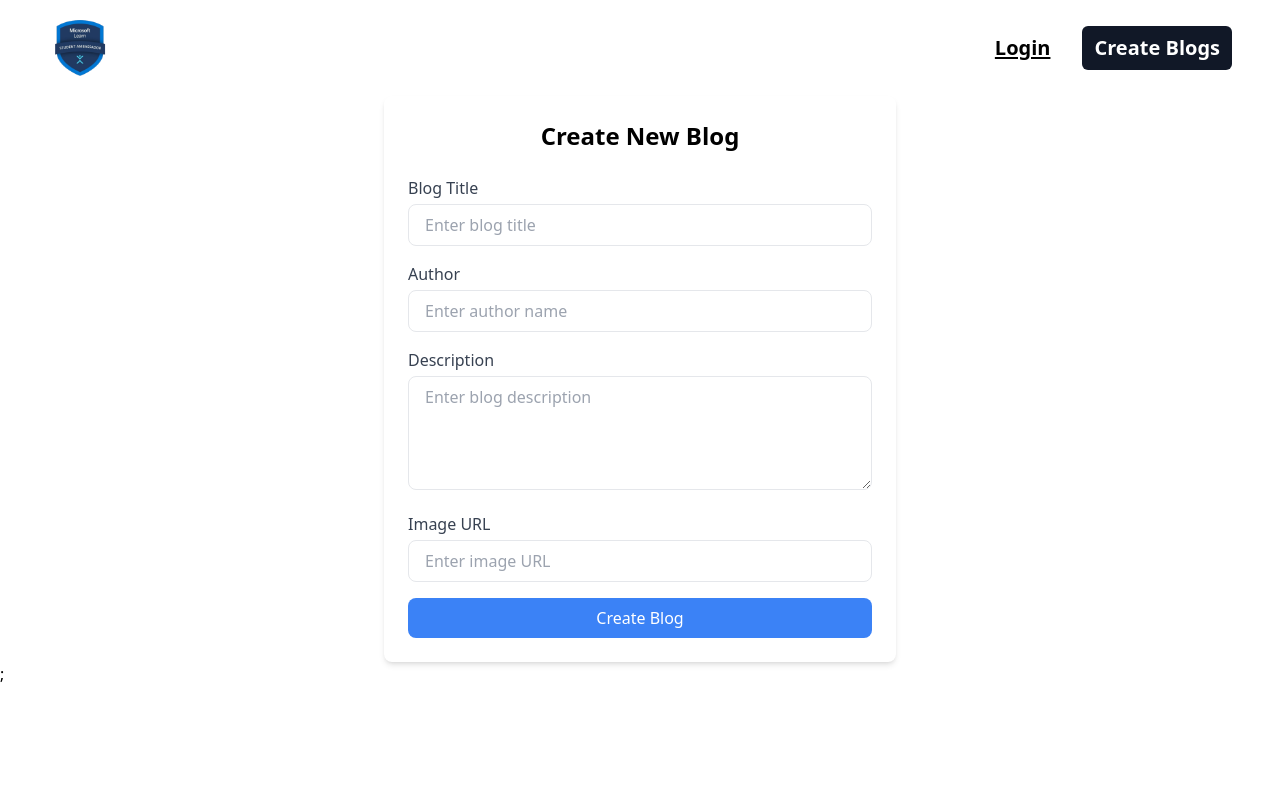
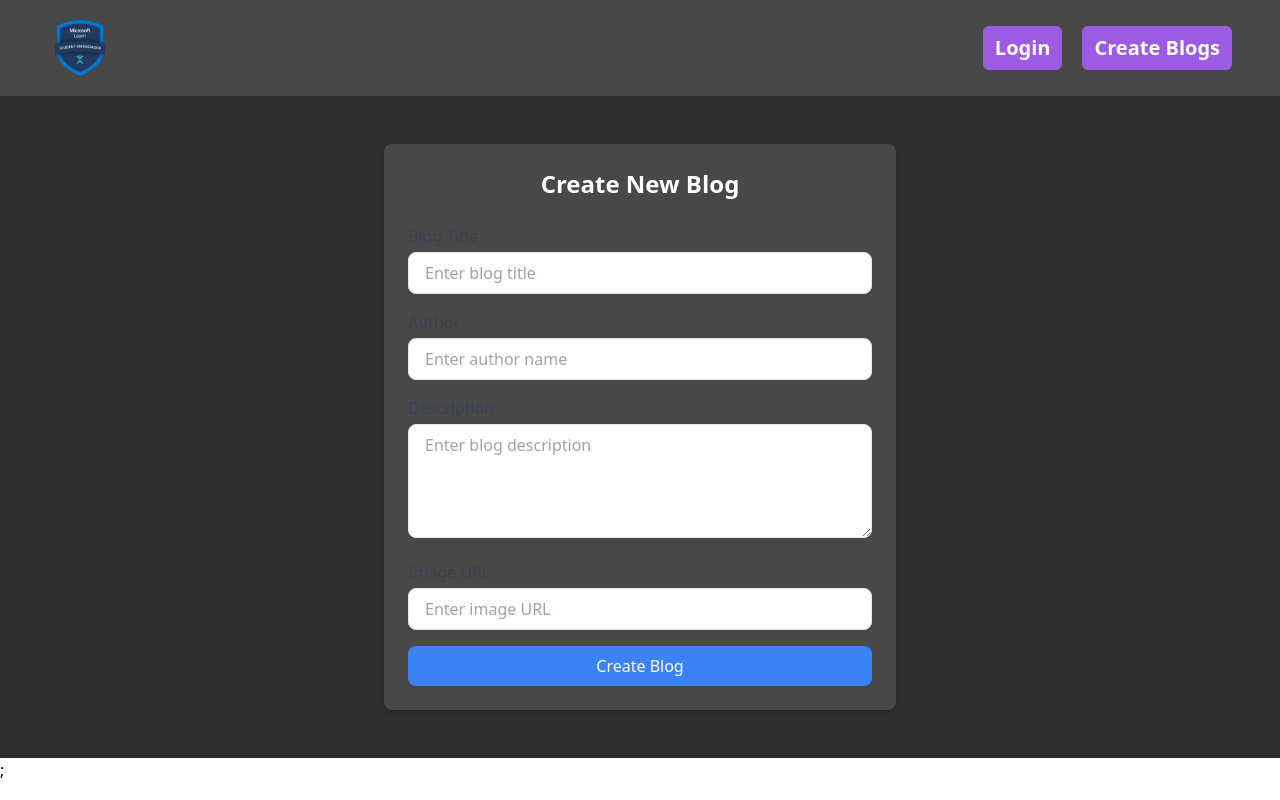
Before and after one commit to MLSAKIIT/devblogs-frontend, a React (Vite) app: page /create in a window 1280 px wide. Built offline with nearby package versions, Linux system fonts and the light colour scheme.

Commit message:
changed theme

```diff
--- a/src/components/BlogForm.jsx
+++ b/src/components/BlogForm.jsx
@@ -1,4 +1,4 @@
-import React, { useState } from "react";
+import { useState } from "react";
 
 const BlogForm = ({ onCreateBlog }) => {
   const [title, setTitle] = useState("");
@@ -26,8 +26,10 @@ const BlogForm = ({ onCreateBlog }) => {
   };
 
   return (
-    <div className="max-w-lg mx-auto bg-white p-6 rounded-lg shadow-md">
-      <h2 className="text-2xl font-bold mb-6 text-center">Create New Blog</h2>
+    <div className="max-w-lg mx-auto bg-secondary p-6 rounded-lg shadow-md">
+      <h2 className="text-2xl font-bold mb-6 text-white text-center">
+        Create New Blog
+      </h2>
       <form onSubmit={handleSubmit}>
         <div className="mb-4">
           <label htmlFor="title" className="block text-gray-700">
--- a/src/components/Footer.jsx
+++ b/src/components/Footer.jsx
@@ -2,7 +2,7 @@
 
 const Footer = () => {
   return (
-    <footer className="bg-gray-900 text-white py-12">
+    <footer className="bg-secondary text-white py-12">
       <div className="container mx-auto text-center">
         <h2 className="text-xl font-bold mb-4">
           Let’s get started on something great
@@ -10,7 +10,7 @@ const Footer = () => {
         <p className="mb-8">
           Join 4,000+ startups already growing with Untitled.
         </p>
-        <button className="px-4 py-2 bg-indigo-600 text-white rounded-lg">
+        <button className="px-4 py-2 bg-primary text-white rounded-lg">
           Start Free
         </button>
 
--- a/src/components/HeroSection.jsx
+++ b/src/components/HeroSection.jsx
@@ -47,7 +47,7 @@ const HeroSection = ({ posts, autoSlideInterval = 5000 }) => {
               {post.title}
             </h1>
             <p className="mt-4 text-gray-200">{post.description}</p>
-            <button className="px-4 py-2 mt-6 bg-white text-gray-900 rounded-lg">
+            <button className="px-4 py-2 mt-6 bg-primary text-white rounded-lg">
               Read More
             </button>
           </div>
--- a/src/components/LoadMoreButton.jsx
+++ b/src/components/LoadMoreButton.jsx
@@ -3,7 +3,7 @@
 const LoadMoreButton = () => {
   return (
     <div className="text-center mt-8">
-      <button className="px-4 py-2 bg-gray-900 text-white rounded-lg">
+      <button className="px-4 py-2 bg-primary text-white rounded-lg">
         Load More
       </button>
     </div>
--- a/src/components/NavBar.jsx
+++ b/src/components/NavBar.jsx
@@ -2,15 +2,15 @@
 
 const NavBar = () => {
   return (
-    <nav className="flex justify-between items-center px-12   h-24 py-4">
+    <nav className="flex justify-between items-center px-12 bg-secondary  h-24 py-4">
       <img className="h-16" src="/assets/mlsa-logo.png" />
 
       {/* <Button label="Log In" className="h-12" /> */}
       <div className="flex gap-5">
-        <button className="w-fit underline underline-offset-2 text-xl px-3 items-center font-semibold justify-center py-2 h-fit ">
+        <button className="w-fit rounded-md text-white bg-primary text-xl px-3 items-center font-semibold justify-center py-2 h-fit ">
           Login
         </button>
-        <button className="w-fit rounded-md text-white bg-gray-900 text-xl px-3 items-center font-semibold justify-center py-2 h-fit ">
+        <button className="w-fit rounded-md text-white bg-primary text-xl px-3 items-center font-semibold justify-center py-2 h-fit ">
           Create Blogs
         </button>
       </div>
--- a/src/components/PostCard.jsx
+++ b/src/components/PostCard.jsx
@@ -2,15 +2,15 @@
 
 const PostCard = ({ post }) => {
   return (
-    <div className="bg-white rounded-lg shadow-md overflow-hidden">
+    <div className="bg-secondary rounded-lg shadow-md overflow-hidden">
       <img
         src={post.img}
         alt={post.title}
         className="w-full h-64 object-fill object-center"
       />
       <div className="p-4">
-        <h3 className="text-lg font-bold">{post.title}</h3>
-        <p className="text-gray-600">
+        <h3 className="text-lg text-white font-bold">{post.title}</h3>
+        <p className="text-gray-200">
           By {post.author} on {post.date}
         </p>
       </div>
--- a/src/components/RecentPosts.jsx
+++ b/src/components/RecentPosts.jsx
@@ -5,7 +5,9 @@ import LoadMoreButton from "./LoadMoreButton";
 const RecentPosts = ({ posts }) => {
   return (
     <section className="container mx-auto px-4 py-12">
-      <h2 className="text-2xl font-semibold mb-8">Recent blog posts</h2>
+      <h2 className="text-2xl text-white font-semibold mb-8">
+        Recent blog posts
+      </h2>
       <div className="grid grid-cols-1 md:grid-cols-2 lg:grid-cols-3 gap-8">
         {posts.map((post) => (
           <PostCard key={post.id} post={post} />
--- a/src/pages/CreateBlogs.jsx
+++ b/src/pages/CreateBlogs.jsx
@@ -2,7 +2,7 @@ import BlogForm from "../components/BlogForm";
 
 const CreateBlogs = () => {
   return (
-    <div>
+    <div className="w-full p-12 justify-center items-center bg-background">
       <BlogForm />
     </div>
   );
--- a/src/pages/Home.jsx
+++ b/src/pages/Home.jsx
@@ -1,3 +1,4 @@
+import Footer from "../components/Footer";
 import HeroSection from "../components/HeroSection";
 import RecentPosts from "../components/RecentPosts";
 
@@ -71,12 +72,14 @@ const Home = () => {
   ];
 
   return (
-    <div className="bg-gray-100 min-h-screen">
+    <div className="bg-background min-h-screen">
       {/* Hero Section with multiple posts */}
       <HeroSection posts={heroPosts} />
 
       {/* Recent Blog Posts */}
       <RecentPosts posts={blogPosts} />
+
+      <Footer />
     </div>
   );
 };
```
